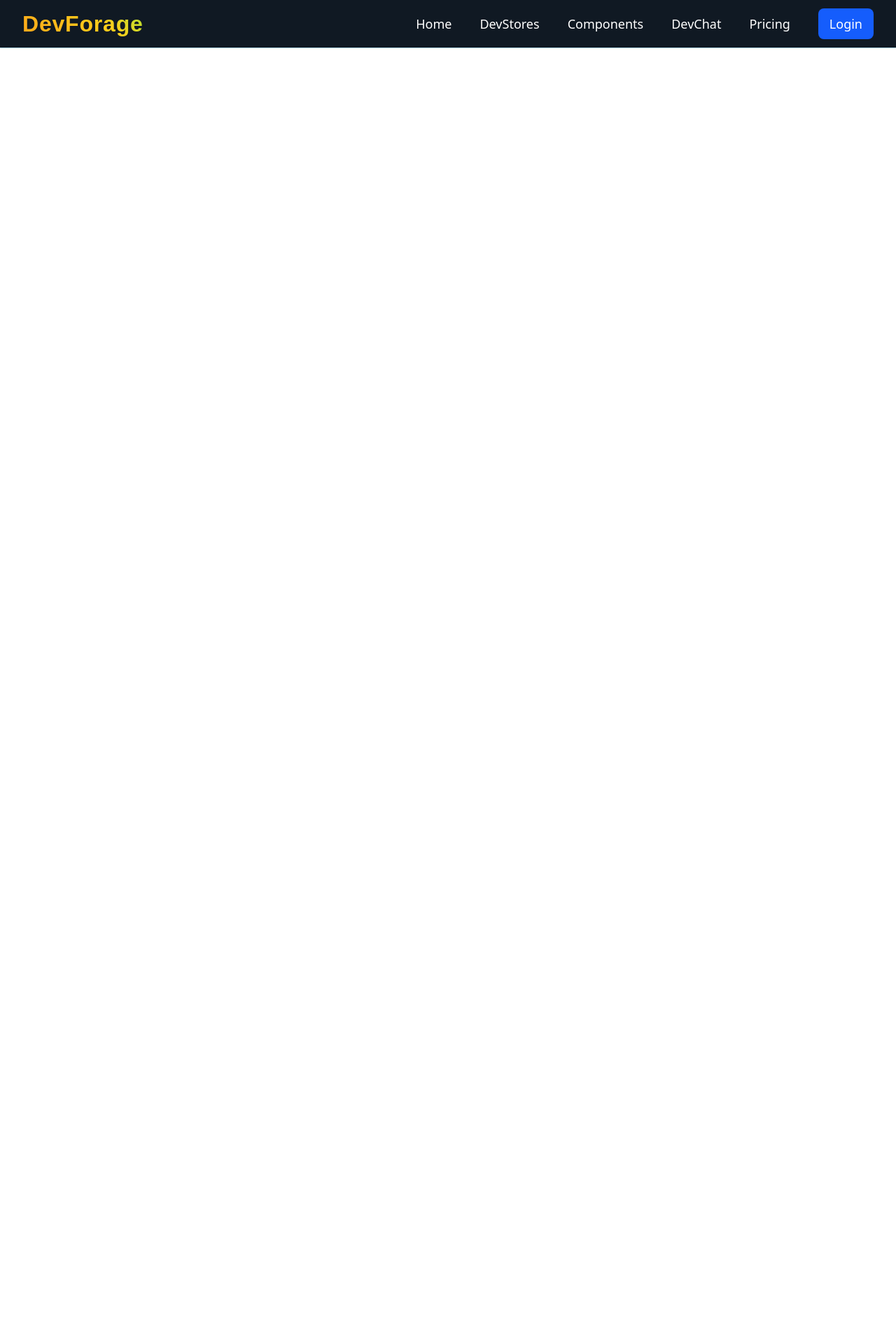
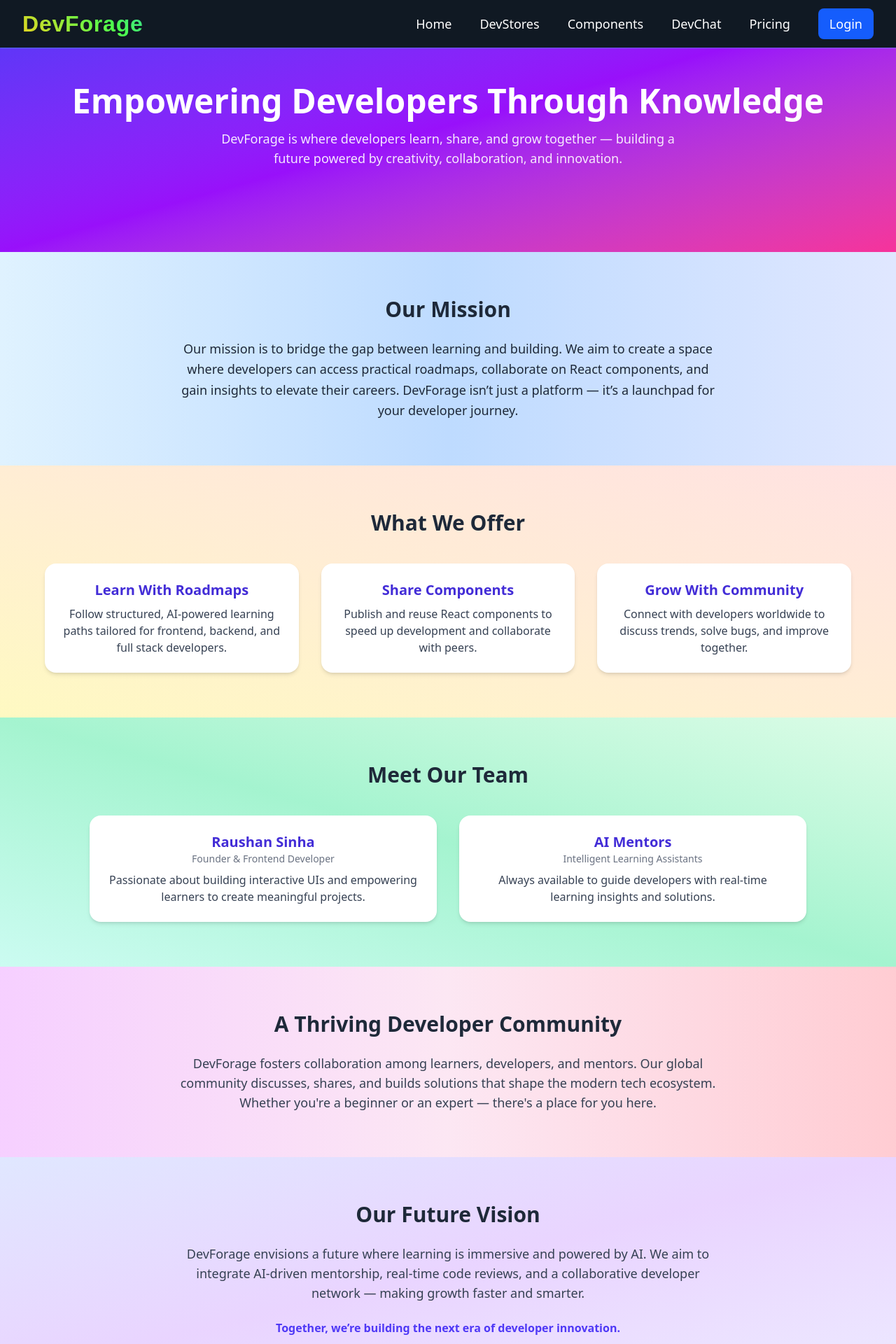
Before and after one commit to raushan-sinha/dev-forage, a React (Vite) app: page /about in a window 1280 px wide. Shown: the top 1920 px of the page at 70% size. Before the commit the page ends 800 px from the top, so only its background shows below. Built offline with nearby package versions, Linux system fonts and the light colour scheme.

Commit message:
About Page created

```diff
--- a/src/App.jsx
+++ b/src/App.jsx
@@ -10,6 +10,8 @@ import Blog from './pages/Blog/Blog';
 import Terms from './pages/Terms/Terms';
 import PrivacyPolicy from './pages/PrivacyPolicy/PrivacyPolicy';
 import Help from './pages/Help/Help';
+import About from './pages/About/About';
+import Footer from './components/Footer/Footer';
 
 export default function App() {
     return (
@@ -29,7 +31,10 @@ export default function App() {
                     <Route path='/terms' element={<Terms />} />
                     <Route path='/privacyPolicy' element={<PrivacyPolicy />} />
                     <Route path='/help' element={<Help />} />
+                    <Route path='/about' element={<About />} />
                 </Routes>
+
+                <Footer />
             </BrowserRouter>
         </>
     );
--- /dev/null
+++ b/src/pages/About/About.jsx
@@ -0,0 +1,20 @@
+import React from 'react'
+import HeroSection from './sections/HeroSection'
+import MissionSection from './sections/MissionSection'
+import FeaturesSection from './sections/FeaturesSection'
+import TeamSection from './sections/TeamSection';
+import CommunitySection from './sections/CommunitySection';
+import FutureVisionSection from './sections/FutureVisionSection';
+
+export default function About() {
+    return (
+        <>
+            <HeroSection />
+            <MissionSection />
+            <FeaturesSection />
+            <TeamSection />
+            <CommunitySection />
+            <FutureVisionSection />
+        </>
+    );
+}
--- /dev/null
+++ b/src/pages/About/sections/CommunitySection.jsx
@@ -0,0 +1,17 @@
+import React from "react";
+
+export default function CommunitySection() {
+    return (
+        <section className="bg-gradient-to-r from-fuchsia-200 via-pink-100 to-rose-200 py-16 px-8 text-center">
+            <h2 className="text-3xl font-bold mb-6 text-gray-800">
+                A Thriving Developer Community
+            </h2>
+            <p className="max-w-3xl mx-auto text-lg text-gray-700">
+                DevForage fosters collaboration among learners, developers, and mentors.
+                Our global community discusses, shares, and builds solutions that shape
+                the modern tech ecosystem. Whether you're a beginner or an expert —
+                there's a place for you here.
+            </p>
+        </section>
+    );
+}
--- /dev/null
+++ b/src/pages/About/sections/FeaturesSection.jsx
@@ -0,0 +1,37 @@
+import React from "react";
+
+export default function FeaturesSection() {
+    const features = [
+        {
+            heading: 'Learn With Roadmaps',
+            para: 'Follow structured, AI-powered learning paths tailored for frontend, backend, and full stack developers.'
+        },
+        {
+            heading: 'Share Components',
+            para: 'Publish and reuse React components to speed up development and collaborate with peers.'
+        },
+        {
+            heading: 'Grow With Community',
+            para: 'Connect with developers worldwide to discuss trends, solve bugs, and improve together.'
+        },
+    ];
+
+    return (
+        <section className="bg-gradient-to-tr from-yellow-100 via-orange-100 to-red-100 py-16 px-8 text-center">
+            <h2 className="text-3xl font-bold mb-10 text-gray-800">What We Offer</h2>
+
+            <div className="grid gap-8 sm:grid-cols-2 lg:grid-cols-3 max-w-6xl mx-auto">
+                {features.map((feature, idx) => (
+                    <div className="bg-white rounded-2xl shadow-md hover:shadow-xl transition-all duration-300 p-6" key={idx}>
+                        <h3 className="text-xl font-semibold mb-2 text-indigo-700">
+                            {feature.heading}
+                        </h3>
+                        <p className="text-gray-700">
+                            {feature.para}
+                        </p>
+                    </div>
+                ))}
+            </div>
+        </section>
+    );
+}
--- /dev/null
+++ b/src/pages/About/sections/FutureVisionSection.jsx
@@ -0,0 +1,20 @@
+import React from "react";
+
+export default function FutureVisionSection() {
+    return (
+        <section className="bg-gradient-to-br from-indigo-100 via-purple-200 to-violet-100 py-16 px-8 text-center">
+            <h2 className="text-3xl font-bold mb-6 text-gray-800">
+                Our Future Vision
+            </h2>
+            <p className="max-w-3xl mx-auto text-lg text-gray-700">
+                DevForage envisions a future where learning is immersive and powered by
+                AI. We aim to integrate AI-driven mentorship, real-time code reviews,
+                and a collaborative developer network — making growth faster and
+                smarter.
+            </p>
+            <p className="mt-6 text-indigo-600 font-semibold">
+                Together, we’re building the next era of developer innovation.
+            </p>
+        </section>
+    );
+}
--- /dev/null
+++ b/src/pages/About/sections/HeroSection.jsx
@@ -0,0 +1,15 @@
+import React from "react";
+
+export default function HeroSection() {
+    return (
+        <section className="bg-gradient-to-br from-indigo-600 via-purple-600 to-pink-500 text-white py-30 px-6 text-center">
+            <h1 className="text-4xl sm:text-5xl font-extrabold mb-4">
+                Empowering Developers Through Knowledge
+            </h1>
+            <p className="text-lg max-w-2xl mx-auto opacity-90">
+                DevForage is where developers learn, share, and grow together —
+                building a future powered by creativity, collaboration, and innovation.
+            </p>
+        </section>
+    );
+}
--- /dev/null
+++ b/src/pages/About/sections/MissionSection.jsx
@@ -0,0 +1,16 @@
+import React from "react";
+
+export default function MissionSection() {
+    return (
+        <section className="bg-gradient-to-r from-sky-100 via-blue-200 to-indigo-100 text-gray-800 py-16 px-8 text-center">
+            <h2 className="text-3xl font-bold mb-6">Our Mission</h2>
+            <p className="max-w-3xl mx-auto text-lg leading-relaxed">
+                Our mission is to bridge the gap between learning and building. We aim
+                to create a space where developers can access practical roadmaps,
+                collaborate on React components, and gain insights to elevate their
+                careers. DevForage isn’t just a platform — it’s a launchpad for your
+                developer journey.
+            </p>
+        </section>
+    );
+}
--- /dev/null
+++ b/src/pages/About/sections/TeamSection.jsx
@@ -0,0 +1,36 @@
+import React from "react";
+
+const team = [
+    {
+        name: "Raushan Sinha",
+        role: "Founder & Frontend Developer",
+        bio: "Passionate about building interactive UIs and empowering learners to create meaningful projects.",
+    },
+    {
+        name: "AI Mentors",
+        role: "Intelligent Learning Assistants",
+        bio: "Always available to guide developers with real-time learning insights and solutions.",
+    },
+];
+
+export default function TeamSection() {
+    return (
+        <section className="bg-gradient-to-bl from-green-100 via-emerald-200 to-teal-100 py-16 px-8 text-center">
+            <h2 className="text-3xl font-bold mb-10 text-gray-800">Meet Our Team</h2>
+            <div className="grid gap-8 sm:grid-cols-2 max-w-5xl mx-auto">
+                {team.map((member, index) => (
+                    <div
+                        key={index}
+                        className="bg-white rounded-2xl shadow-md hover:shadow-xl p-6 transition-all duration-300"
+                    >
+                        <h3 className="text-xl font-semibold text-indigo-700">
+                            {member.name}
+                        </h3>
+                        <p className="text-sm text-gray-500 mb-2">{member.role}</p>
+                        <p className="text-gray-700">{member.bio}</p>
+                    </div>
+                ))}
+            </div>
+        </section>
+    );
+}
```
